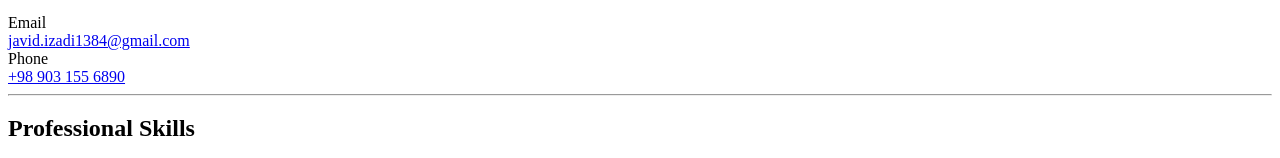
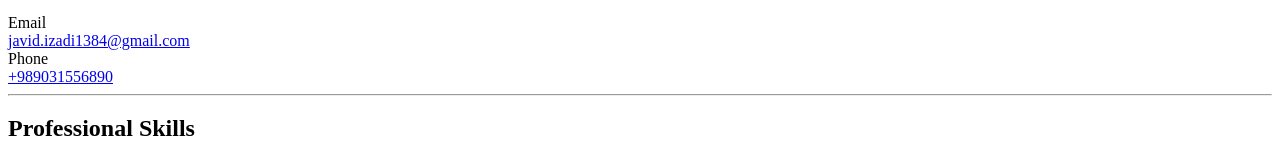
Before and after one commit to javidizadi/ResumeWebsite, a React (Vite) app: page / in a window 1280 px wide. Shown: the part 304-462 px from the top of the page. Built offline with nearby package versions, Linux system fonts and the light colour scheme.

Commit message:
fix AboutMe Component

```diff
--- a/src/App.jsx
+++ b/src/App.jsx
@@ -5,6 +5,8 @@ import Skills from "./components/Skills/Skills";
 import Title from "./components/Title/Title";
 
 function App() {
+  let email = "javid.izadi1384@gmail.com";
+  let phone = "+989031556890";
   return (
     <div className="container">
       <div className="cover shadow-lg bg-white">
@@ -12,7 +14,11 @@ function App() {
           <Title />
         </div>
         <div className="about-section pt-4 px-3 px-lg-4 mt-1">
-          <AboutMe />
+          <AboutMe
+            aboutMe="Living in Isfahan.I start Learning Flutter and also still Learning about .Net and Linux. Interested in teamwork."
+            email={email}
+            phone={phone}
+          />
         </div>
         <hr className="d-print-none" />
         <div className="skills-section px-3 px-lg-4">
@@ -25,8 +31,8 @@ function App() {
         <hr class="d-print-none" />
         <div class="contant-section px-3 px-lg-4 pb-4" id="contact">
           <Contact
-            email="javid.izadi1384@gmail.com"
-            phone="+989031556890"
+            email={email}
+            phone={phone}
             sendMailLink="https://formspree.io/f/xzbyqvgn"
           />
         </div>
--- a/src/components/AboutMe/AboutMe.jsx
+++ b/src/components/AboutMe/AboutMe.jsx
@@ -1,12 +1,9 @@
-const AboutMe = () => {
+const AboutMe = ({ aboutMe, email, phone }) => {
   return (
     <div className="row">
       <div className="col-md-6">
         <h2 className="h3 mb-3">About Me</h2>
-        <p>
-          Living in Isfahan.I start Learning Flutter and also still Learning
-          about .Net and Linux. Interested in teamwork.
-        </p>
+        <p>{aboutMe}</p>
       </div>
       <div className="col-md-5 offset-md-1">
         <div className="row mt-2">
@@ -15,9 +12,7 @@ const AboutMe = () => {
           </div>
           <div className="col-sm-8">
             <div className="pb-1 text-secondary">
-              <a href="mailto:javid.izadi1384@gmail.com">
-                javid.izadi1384@gmail.com
-              </a>
+              <a href={`mailto:${email}`}>{email}</a>
             </div>
           </div>
           <div className="col-sm-4">
@@ -25,7 +20,7 @@ const AboutMe = () => {
           </div>
           <div className="col-sm-8">
             <div className="pb-1 text-secondary">
-              <a href="tel:+989031556890">+98 903 155 6890</a>
+              <a href={`tel:${phone}`}>{phone}</a>
             </div>
           </div>
         </div>
```
